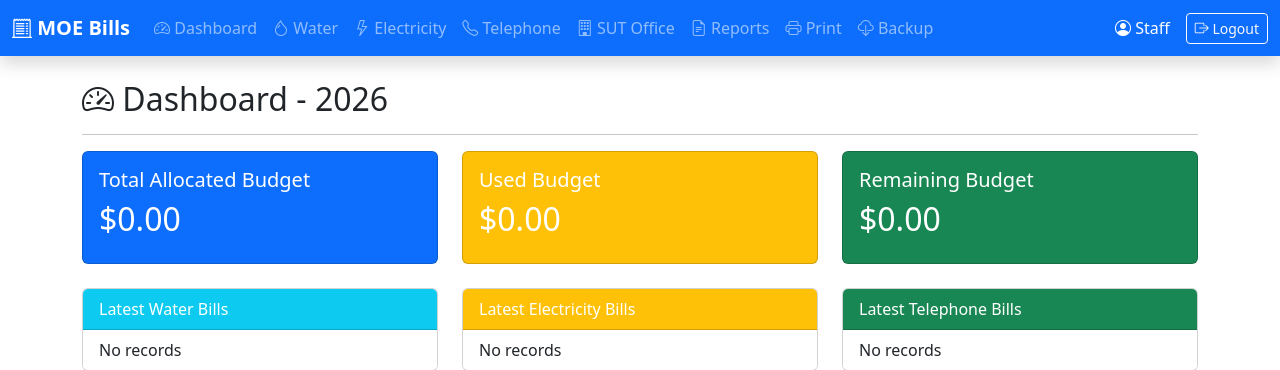
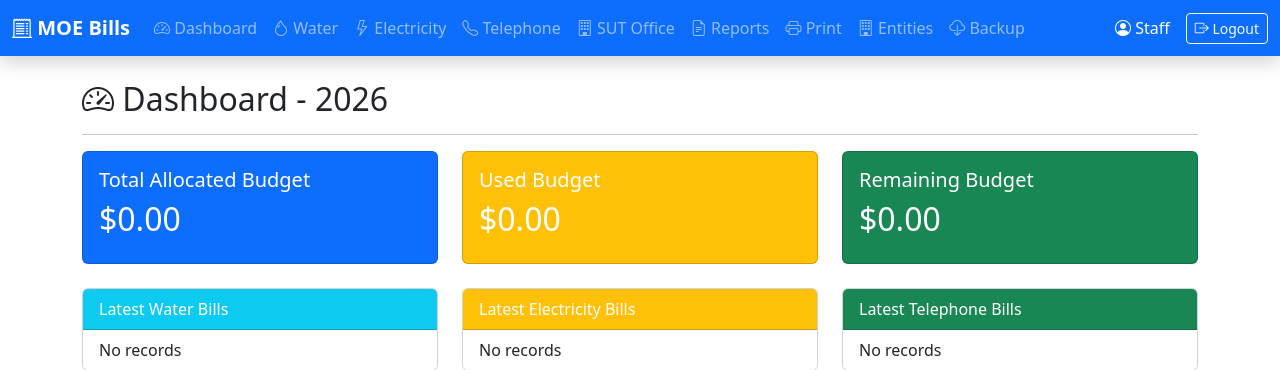
Before and after one commit to akasazali1/moe-bills, a Flask app: page / in a window 1280 px wide. Shown: the top 370 px of the page. Run offline with Flask 3, Linux system fonts and the light colour scheme; the visitor is signed in with stand-in values (Sample User, id 1); data that the repository does not hold is empty.

Commit message:
Update base.html

```diff
--- a/templates/base.html
+++ b/templates/base.html
@@ -26,6 +26,7 @@
                     <li class="nav-item"><a class="nav-link" href="{{ url_for('sut') }}"><i class="bi bi-building"></i> SUT Office</a></li>
                     <li class="nav-item"><a class="nav-link" href="{{ url_for('reports') }}"><i class="bi bi-file-earmark-text"></i> Reports</a></li>
                     <li class="nav-item"><a class="nav-link" href="{{ url_for('print_select') }}"><i class="bi bi-printer"></i> Print</a></li>
+                    <li class="nav-item"><a class="nav-link" href="{{ url_for('departments') }}"><i class="bi bi-building"></i> Entities</a></li>
                     <li class="nav-item"><a class="nav-link" href="{{ url_for('backup') }}"><i class="bi bi-cloud-download"></i> Backup</a></li>
                 </ul>
                 <span class="navbar-text text-white me-3">
```
